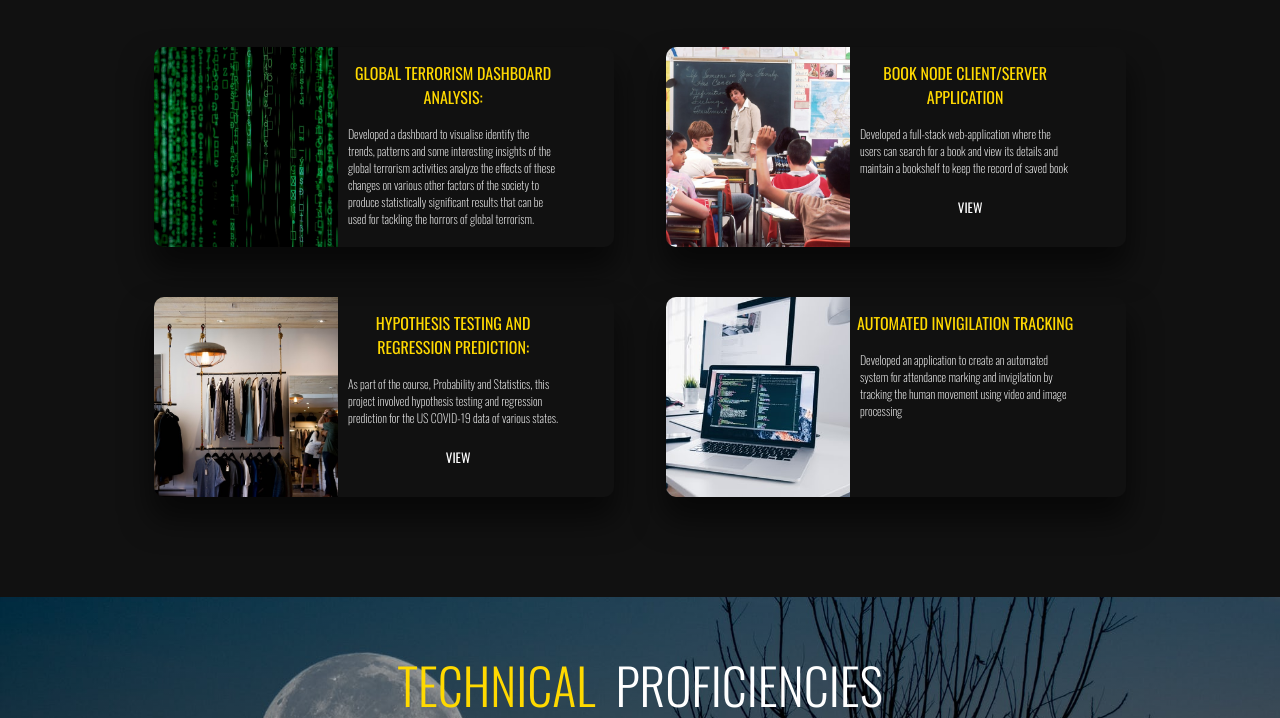
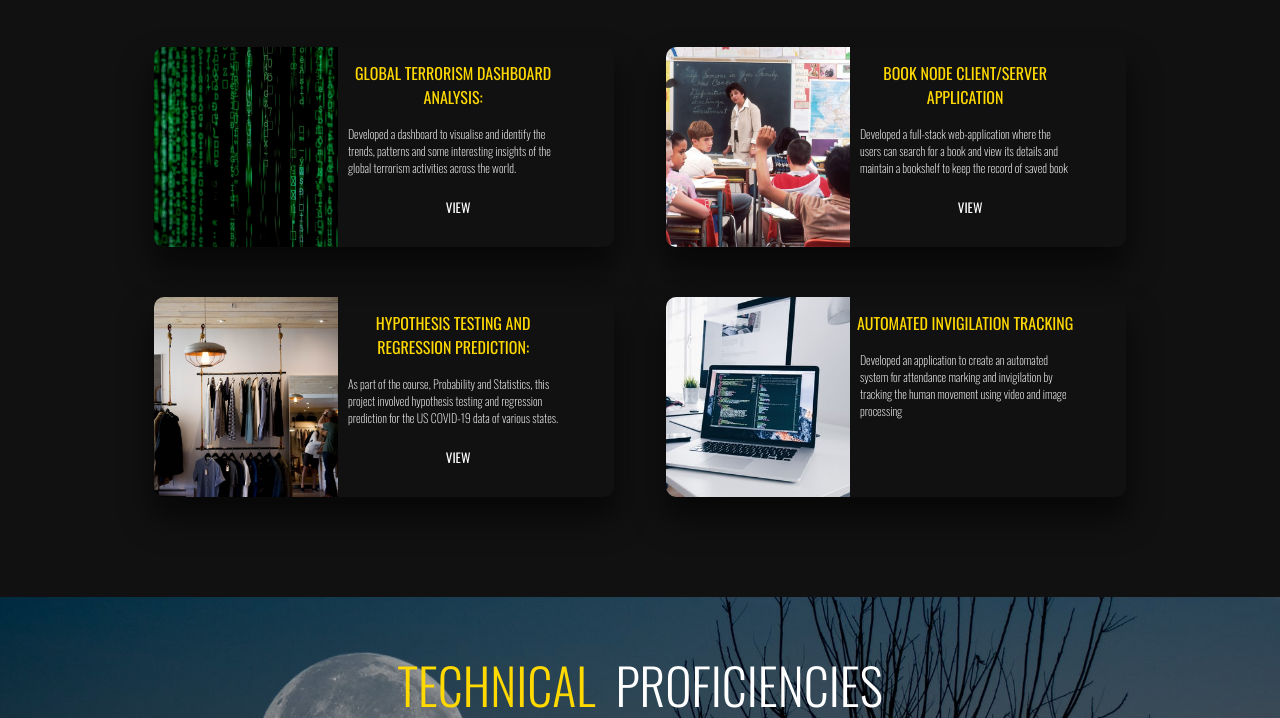
Before and after one commit to abhinavminocha/_Portfolio_, a plain HTML site: page index.html in a window 1280 px wide. Shown: the part 3601-4319 px from the top of the page. Drawn offline with nearby package versions, Linux system fonts and the light colour scheme.

Commit message:
Update index.html

```diff
--- a/index.html
+++ b/index.html
@@ -168,11 +168,8 @@
                 <img src="image-4.jpg">
                 <div class="content">
                     <h4>Global Terrorism Dashboard Analysis:</h4>
-                    <p>Developed a dashboard to visualise identify the trends, patterns and some interesting
-                        insights of the global terrorism activities analyze the
-                        effects of these changes on various other factors of
-                        the society to produce statistically significant results that can be used for
-                        tackling the horrors of global terrorism.
+                    <p>Developed a dashboard to visualise and identify the trends, patterns and some interesting
+                        insights of the global terrorism activities across the world.
                     </p>
 
                     <a href="https://github.com/abhinavminocha/Global-Terrorism-Dashboard-Analysis" id="good-button">
```
